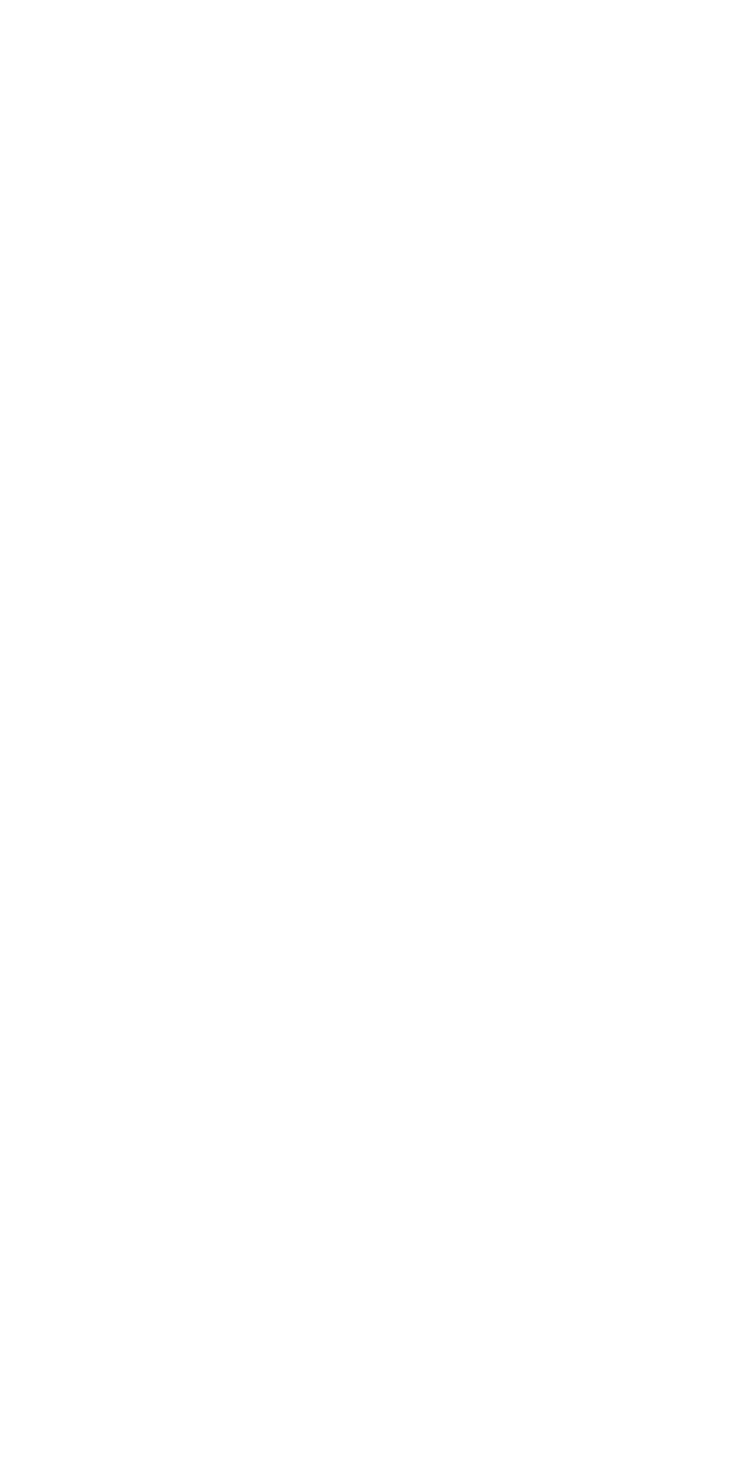
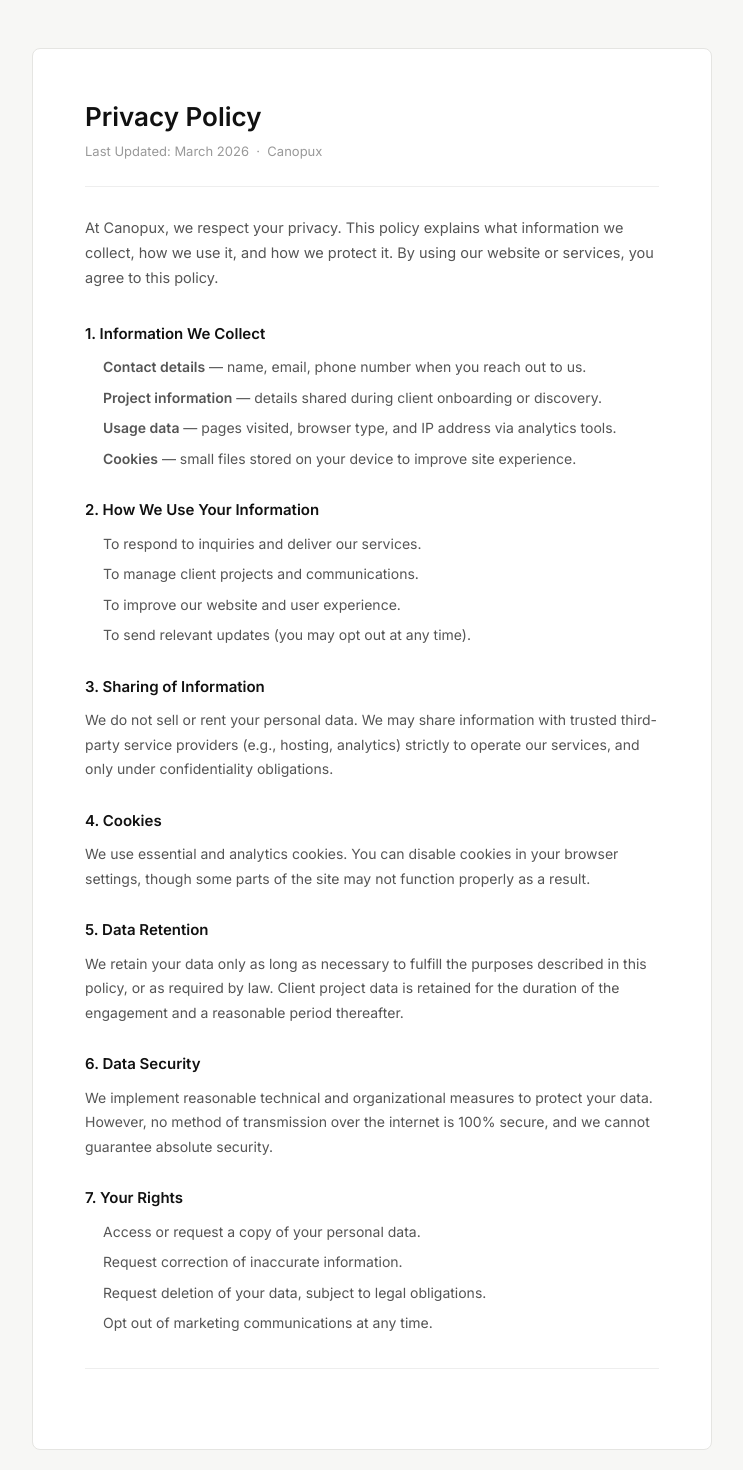
Before and after one commit to Canopux-Official/Canopux-Website-New, a React (Vite) app in the folder client/: page /privacy in a window 1280 px wide. Before the commit this address had no page. Shown: the top 1470 px of the page, without its empty margins (268-1011 px from the left). Before the commit the page ends 800 px from the top, so only its background shows below. Built offline with nearby package versions, Linux system fonts and the light colour scheme; a web font is replaced by a local one.

Commit message:
Added Terms & Conditions

```diff
--- a/client/src/App.tsx
+++ b/client/src/App.tsx
@@ -1,6 +1,8 @@
 import { Routes, Route } from "react-router-dom";
 import HomePage from "./pages/HomePage";
 import CaseStudyDetail from "./pages/CaseStudyDetail";
+import Terms from "./pages/Terms";
+import Privacy from "./pages/Privacy";
 
 function App() {
   return (
@@ -8,6 +10,9 @@ function App() {
         <Routes>
           <Route path="/" element={<HomePage />} />
           <Route path="/case-studies/:slug" element={<CaseStudyDetail />} />
+
+          <Route path="/terms" element={< Terms />} />
+          <Route path="/privacy" element={<Privacy />} />
         </Routes>
     </>
   )
--- a/client/src/components/Footer.tsx
+++ b/client/src/components/Footer.tsx
@@ -165,16 +165,17 @@ export default function Footer() {
 
         </div>
 
-        {/* Bottom */}
         <div className={`ft-bottom${visible ? " in" : ""}`}>
+
+
+          {/* NEW: Legal Links */}
+          <div className="ft-nav-links">
+            <a href="/terms" className="ft-nav-link">Terms & Conditions</a>
+            <a href="/privacy" className="ft-nav-link">Privacy Policy</a>
+          </div>
           <p className="ft-copyright">
             © {year} <strong>Canopux Inc.</strong> All rights reserved.
           </p>
-
-          <div className="ft-status-badge">
-            <div className="ft-status-dot" />
-            <span className="ft-status-text">All systems operational</span>
-          </div>
         </div>
 
       </div>
--- /dev/null
+++ b/client/src/pages/Privacy.tsx
@@ -0,0 +1,97 @@
+import React from "react";
+import '../styles/Privacy.css';
+
+const Privacy: React.FC = () => {
+  return (
+    <>
+      <style>{`
+
+      `}</style>
+
+      <div className="privacy-wrapper">
+        <div className="privacy-container">
+
+          <h1>Privacy Policy</h1>
+          <div className="privacy-meta">Last Updated: March 2026 &nbsp;·&nbsp; Canopux</div>
+
+          <p className="privacy-intro">
+            At Canopux, we respect your privacy. This policy explains what information we collect,
+            how we use it, and how we protect it. By using our website or services, you agree to
+            this policy.
+          </p>
+
+          <div className="privacy-section">
+            <h2>1. Information We Collect</h2>
+            <ul>
+              <li><strong>Contact details</strong> — name, email, phone number when you reach out to us.</li>
+              <li><strong>Project information</strong> — details shared during client onboarding or discovery.</li>
+              <li><strong>Usage data</strong> — pages visited, browser type, and IP address via analytics tools.</li>
+              <li><strong>Cookies</strong> — small files stored on your device to improve site experience.</li>
+            </ul>
+          </div>
+
+          <div className="privacy-section">
+            <h2>2. How We Use Your Information</h2>
+            <ul>
+              <li>To respond to inquiries and deliver our services.</li>
+              <li>To manage client projects and communications.</li>
+              <li>To improve our website and user experience.</li>
+              <li>To send relevant updates (you may opt out at any time).</li>
+            </ul>
+          </div>
+
+          <div className="privacy-section">
+            <h2>3. Sharing of Information</h2>
+            <p>
+              We do not sell or rent your personal data. We may share information with trusted
+              third-party service providers (e.g., hosting, analytics) strictly to operate our
+              services, and only under confidentiality obligations.
+            </p>
+          </div>
+
+          <div className="privacy-section">
+            <h2>4. Cookies</h2>
+            <p>
+              We use essential and analytics cookies. You can disable cookies in your browser
+              settings, though some parts of the site may not function properly as a result.
+            </p>
+          </div>
+
+          <div className="privacy-section">
+            <h2>5. Data Retention</h2>
+            <p>
+              We retain your data only as long as necessary to fulfill the purposes described in
+              this policy, or as required by law. Client project data is retained for the duration
+              of the engagement and a reasonable period thereafter.
+            </p>
+          </div>
+
+          <div className="privacy-section">
+            <h2>6. Data Security</h2>
+            <p>
+              We implement reasonable technical and organizational measures to protect your data.
+              However, no method of transmission over the internet is 100% secure, and we cannot
+              guarantee absolute security.
+            </p>
+          </div>
+
+          <div className="privacy-section">
+            <h2>7. Your Rights</h2>
+            <ul>
+              <li>Access or request a copy of your personal data.</li>
+              <li>Request correction of inaccurate information.</li>
+              <li>Request deletion of your data, subject to legal obligations.</li>
+              <li>Opt out of marketing communications at any time.</li>
+            </ul>
+          </div>
+
+          <hr className="privacy-divider" />
+
+
+        </div>
+      </div>
+    </>
+  );
+};
+
+export default Privacy;
--- /dev/null
+++ b/client/src/pages/Terms.tsx
@@ -0,0 +1,79 @@
+import React from "react";
+import '../styles/Terms.css';
+
+const Terms: React.FC = () => {
+  return (
+    <>
+
+      <div className="legal-wrapper">
+        <div className="legal-container">
+
+          <h1>Terms &amp; Conditions</h1>
+          <div className="legal-meta">Last Updated: March 2026 &nbsp;·&nbsp; Canopux</div>
+
+          <p className="legal-intro">
+            By accessing or using our website and services, you agree to these Terms &amp; Conditions.
+            Please read them carefully. If you do not agree, please discontinue use.
+          </p>
+
+          <div className="legal-section">
+            <h2>1. Services</h2>
+            <p>
+              Canopux provides software development, AI solutions, web &amp; mobile development,
+              cloud infrastructure, DevOps, and digital product engineering.
+            </p>
+          </div>
+
+
+
+          <div className="legal-section">
+            <h2>2. Use of Website</h2>
+            <ul>
+              <li>Use this website for lawful purposes only.</li>
+              <li>Do not attempt to disrupt, harm, or gain unauthorized access to the platform.</li>
+              <li>Automated scraping or data mining without written consent is prohibited.</li>
+            </ul>
+          </div>
+
+          <div className="legal-section">
+            <h2>3. Intellectual Property</h2>
+            <p>
+              All content, branding, and materials on this website are owned by Canopux unless
+              otherwise stated. You may not reproduce or distribute them without prior written permission.
+            </p>
+          </div>
+
+          <div className="legal-section">
+            <h2>4. Client Engagement</h2>
+            <ul>
+              <li>All projects are governed by a separate signed agreement (SOW or contract).</li>
+              <li>Scope, deliverables, and timelines are defined in those agreements.</li>
+              <li>Any scope changes must be agreed upon in writing.</li>
+            </ul>
+          </div>
+
+          <div className="legal-section">
+            <h2>5. Payments &amp; Refunds</h2>
+            <ul>
+              <li>Payment terms are outlined in individual project agreements.</li>
+              <li>All fees are non-refundable unless explicitly stated otherwise.</li>
+              <li>Late payments may result in service suspension.</li>
+            </ul>
+          </div>
+
+          <div className="legal-section">
+            <h2>6. Privacy &amp; Data</h2>
+            <p>
+              Your use of our services is governed by our{" "}
+              <a href="/privacy" style={{ color: "#3a7bd5" }}>Privacy Policy</a>.
+              We take reasonable measures to protect your data but cannot guarantee absolute security.
+            </p>
+          </div>
+
+        </div>
+      </div>
+    </>
+  );
+};
+
+export default Terms;
--- /dev/null
+++ b/client/src/styles/Privacy.css
@@ -0,0 +1,94 @@
+@import url('https://fonts.googleapis.com/css2?family=Inter:wght@400;500;600&display=swap');
+
+.privacy-wrapper {
+    min-height: 100vh;
+    background: #f7f7f5;
+    padding: 48px 20px;
+    font-family: 'Inter', sans-serif;
+    color: #222;
+}
+
+.privacy-container {
+    max-width: 680px;
+    margin: 0 auto;
+    background: #fff;
+    border: 1px solid #e5e5e2;
+    border-radius: 8px;
+    padding: 48px 52px;
+}
+
+.privacy-container h1 {
+    font-size: 26px;
+    font-weight: 600;
+    margin: 0 0 6px;
+    color: #111;
+}
+
+.privacy-meta {
+    font-size: 13px;
+    color: #999;
+    margin-bottom: 28px;
+    padding-bottom: 24px;
+    border-bottom: 1px solid #eee;
+}
+
+.privacy-intro {
+    font-size: 14.5px;
+    line-height: 1.75;
+    color: #555;
+    margin-bottom: 32px;
+}
+
+.privacy-section {
+    margin-bottom: 28px;
+}
+
+.privacy-section h2 {
+    font-size: 15px;
+    font-weight: 600;
+    color: #111;
+    margin: 0 0 10px;
+}
+
+.privacy-section p,
+.privacy-section li {
+    font-size: 14px;
+    line-height: 1.75;
+    color: #555;
+    margin: 0 0 6px;
+}
+
+.privacy-section ul {
+    padding-left: 18px;
+    margin: 0;
+}
+
+.privacy-section li::marker {
+    color: #bbb;
+}
+
+.privacy-divider {
+    border: none;
+    border-top: 1px solid #eee;
+    margin: 32px 0;
+}
+
+.privacy-contact {
+    font-size: 14px;
+    color: #555;
+}
+
+.privacy-contact a {
+    color: #3a7bd5;
+    text-decoration: none;
+}
+
+.privacy-contact a:hover {
+    text-decoration: underline;
+}
+
+@media (max-width: 600px) {
+    .privacy-container {
+    padding: 32px 24px;
+    }
+}
--- /dev/null
+++ b/client/src/styles/Terms.css
@@ -0,0 +1,94 @@
+@import url('https://fonts.googleapis.com/css2?family=Inter:wght@400;500;600&display=swap');
+
+.legal-wrapper {
+    min-height: 100vh;
+    background: #f7f7f5;
+    padding: 48px 20px;
+    font-family: 'Inter', sans-serif;
+    color: #222;
+}
+
+.legal-container {
+    max-width: 680px;
+    margin: 0 auto;
+    background: #fff;
+    border: 1px solid #e5e5e2;
+    border-radius: 8px;
+    padding: 48px 52px;
+}
+
+.legal-container h1 {
+    font-size: 26px;
+    font-weight: 600;
+    margin: 0 0 6px;
+    color: #111;
+}
+
+.legal-meta {
+    font-size: 13px;
+    color: #999;
+    margin-bottom: 28px;
+    padding-bottom: 24px;
+    border-bottom: 1px solid #eee;
+}
+
+.legal-intro {
+    font-size: 14.5px;
+    line-height: 1.75;
+    color: #555;
+    margin-bottom: 32px;
+}
+
+.legal-section {
+    margin-bottom: 28px;
+}
+
+.legal-section h2 {
+    font-size: 15px;
+    font-weight: 600;
+    color: #111;
+    margin: 0 0 10px;
+}
+
+.legal-section p,
+.legal-section li {
+    font-size: 14px;
+    line-height: 1.75;
+    color: #555;
+    margin: 0 0 6px;
+}
+
+.legal-section ul {
+    padding-left: 18px;
+    margin: 0;
+}
+
+.legal-section li::marker {
+    color: #bbb;
+}
+
+.legal-divider {
+    border: none;
+    border-top: 1px solid #eee;
+    margin: 32px 0;
+}
+
+.legal-contact {
+    font-size: 14px;
+    color: #555;
+}
+
+.legal-contact a {
+    color: #3a7bd5;
+    text-decoration: none;
+}
+
+.legal-contact a:hover {
+    text-decoration: underline;
+}
+
+@media (max-width: 600px) {
+    .legal-container {
+    padding: 32px 24px;
+    }
+}
```
